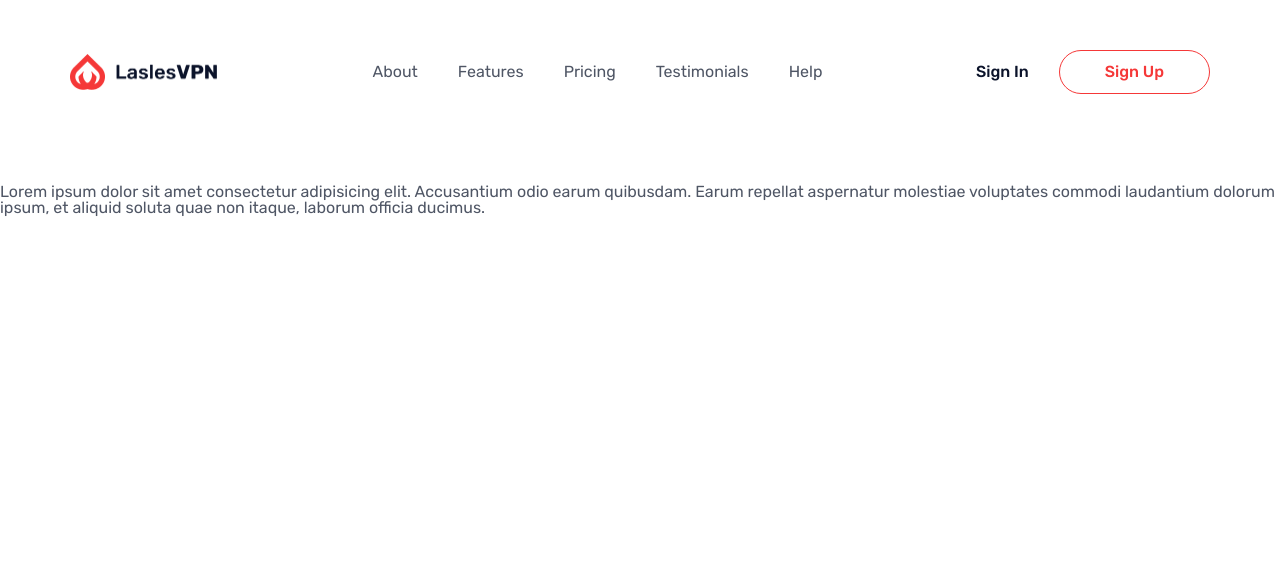
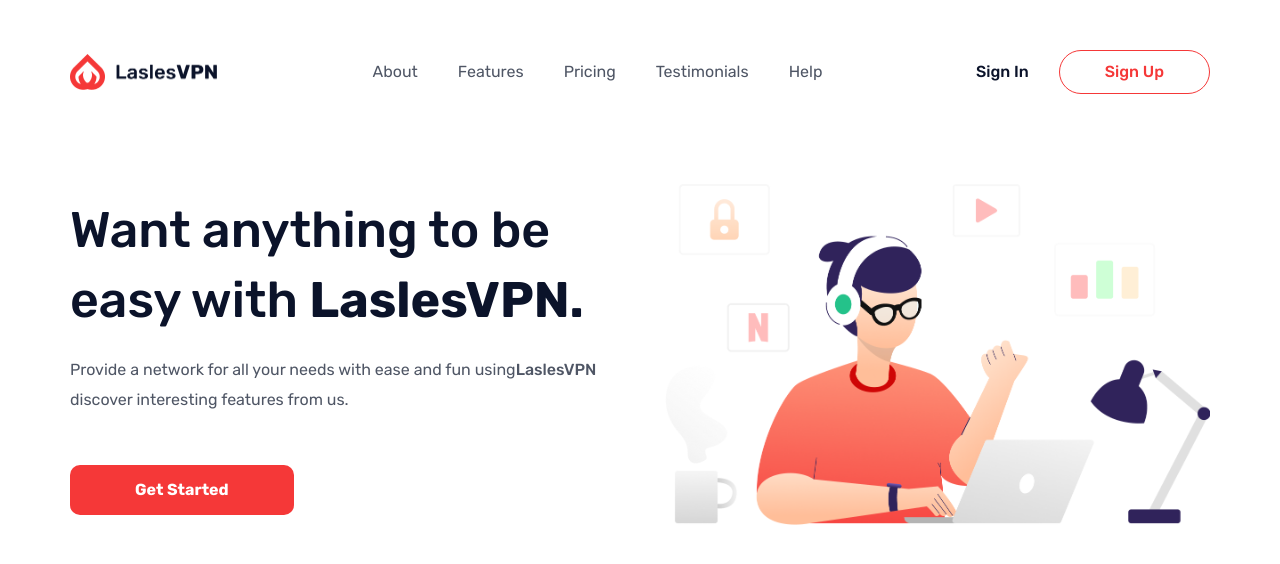
Before and after one commit to Congglee/coding-ui, a Next.js app in the folder lasles-vpn/: page / in a window 1280 px wide. Shown: the top 564 px of the page. Built offline with nearby package versions, Linux system fonts and the light colour scheme.

Commit message:
Hero section

```diff
--- a/lasles-vpn/src/app/page.js
+++ b/lasles-vpn/src/app/page.js
@@ -1,10 +1,9 @@
+import HeroSection from "@/components/hero-section/hero-section";
+
 export default function Home() {
   return (
-    <div>
-      Lorem ipsum dolor sit amet consectetur adipisicing elit. Accusantium odio
-      earum quibusdam. Earum repellat aspernatur molestiae voluptates commodi
-      laudantium dolorum ipsum, et aliquid soluta quae non itaque, laborum
-      officia ducimus.
-    </div>
+    <>
+      <HeroSection />
+    </>
   );
 }
--- /dev/null
+++ b/lasles-vpn/src/components/hero-section/hero-section.js
@@ -0,0 +1,28 @@
+import styles from "./hero-section.module.css";
+
+export default function HeroSection() {
+  return (
+    <section className={styles.hero}>
+      <div className="container">
+        <div className={styles["hero-container"]}>
+          <div className={styles["hero-content"]}>
+            <h1 className={styles["hero-heading"]}>
+              Want anything to be easy with <strong>LaslesVPN.</strong>
+            </h1>
+            <p className={`${styles["hero-desc"]} text`}>
+              Provide a network for all your needs with ease and fun using
+              <span className="text-medium">LaslesVPN</span> discover
+              interesting features from us.
+            </p>
+            <a href="#" className="button button--rounded button--primary">
+              Get Started
+            </a>
+          </div>
+          <div className={styles["hero-image"]}>
+            <img srcSet="./images/hero-image.png 2x" alt />
+          </div>
+        </div>
+      </div>
+    </section>
+  );
+}
--- /dev/null
+++ b/lasles-vpn/src/components/hero-section/hero-section.module.css
@@ -0,0 +1,28 @@
+.hero {
+  padding-bottom: 100px;
+}
+
+.hero-container {
+  display: flex;
+  justify-content: space-between;
+  align-items: center;
+  gap: 0 40px;
+  position: relative;
+}
+
+.hero-content {
+  width: 100%;
+  max-width: 555px;
+}
+
+.hero-heading {
+  font-size: 50px;
+  font-weight: 500;
+  margin-bottom: 20px;
+  line-height: calc(70 / 50);
+  color: var(--heading-color);
+}
+
+.hero-desc {
+  margin-bottom: 50px;
+}
--- a/lasles-vpn/src/components/wrapper.js
+++ b/lasles-vpn/src/components/wrapper.js
@@ -8,7 +8,7 @@
   return (
     <div className="wrapper">
       <Header />
-      {children}
+      <main>{children}</main>
     </div>
   );
 }
```
